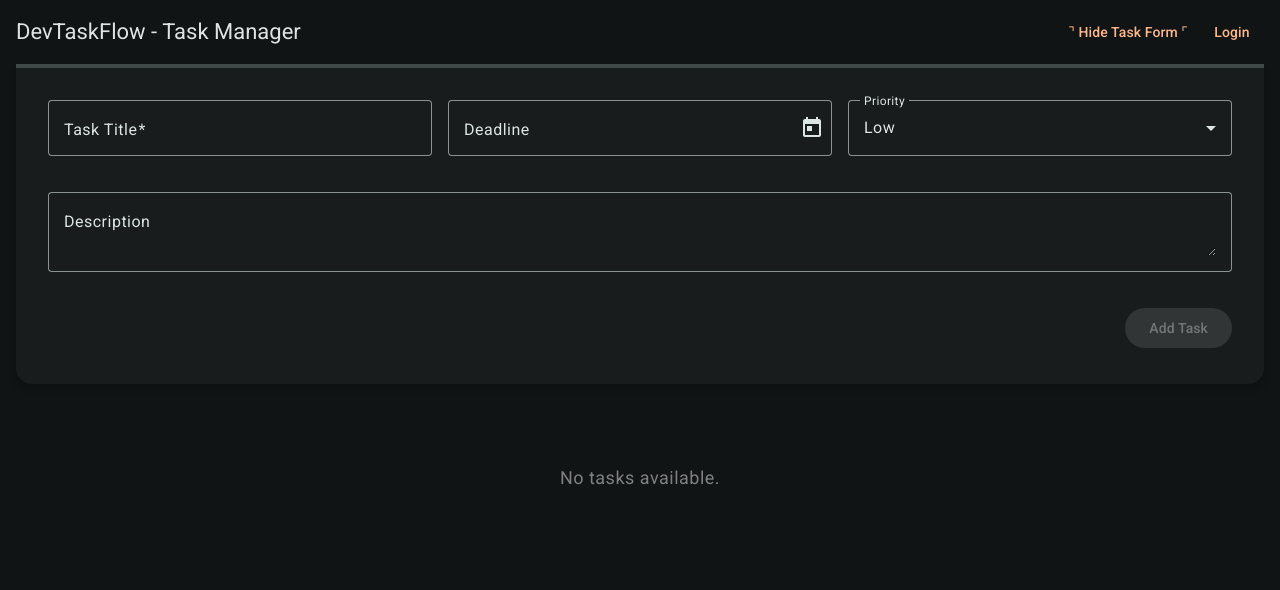
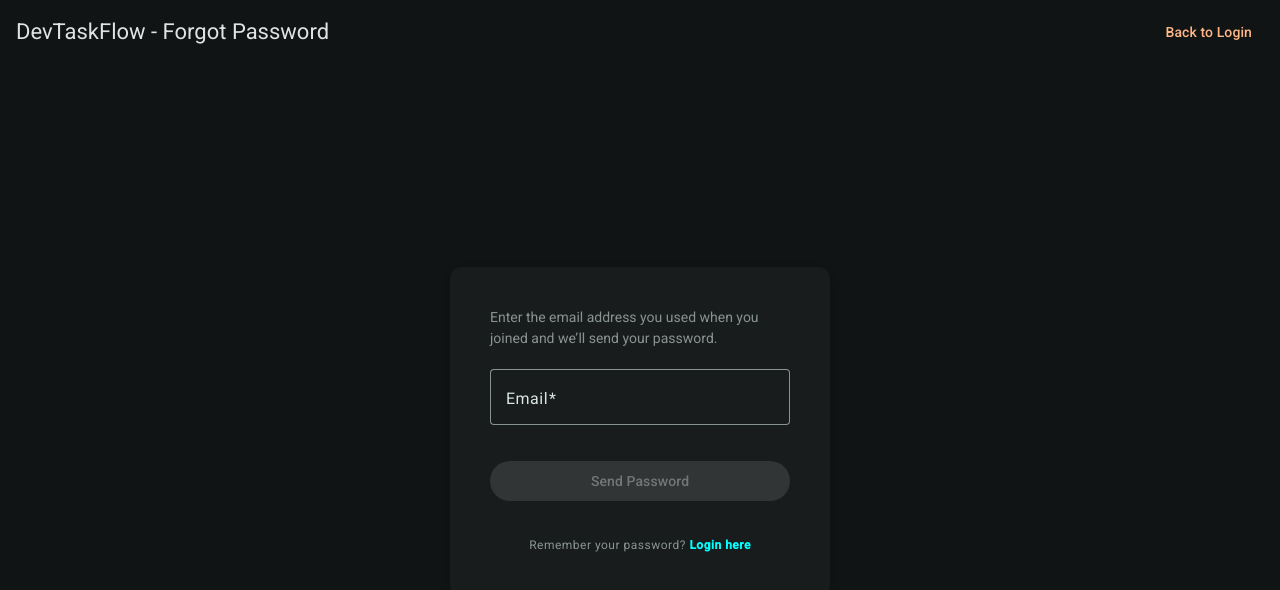
Before and after one commit to art2url/dev-task-flow, an Angular app: page /forgot-password in a window 1280 px wide. Before the commit this address led to /tasks. Shown: the top 590 px of the page. Built offline with nearby package versions, Linux system fonts and the light colour scheme.

Commit message:
Added Forgot Password component

```diff
--- a/src/app/app.routes.ts
+++ b/src/app/app.routes.ts
@@ -2,11 +2,13 @@ import { Routes } from '@angular/router';
 import { TaskListComponent } from './features/tasks/task-list/task-list.component';
 import { LoginComponent } from './features/auth/login/login.component';
 import { RegisterComponent } from './features/auth/register/register.component';
+import { ForgotPasswordComponent } from './features/auth/forgot-password/forgot-password.component';
 
 export const appRoutes: Routes = [
   { path: 'tasks', component: TaskListComponent },
   { path: 'login', component: LoginComponent },
   { path: 'register', component: RegisterComponent },
+  { path: 'forgot-password', component: ForgotPasswordComponent },
   { path: '', redirectTo: 'tasks', pathMatch: 'full' },
   { path: '**', redirectTo: 'tasks' },
 ];
--- /dev/null
+++ b/src/app/features/auth/forgot-password/forgot-password.component.html
@@ -0,0 +1,47 @@
+<app-header></app-header>
+
+<div class="auth-container">
+  <mat-card class="auth-card">
+    <mat-card-content>
+      <h3 class="auth-title">
+        Enter the email address you used when you joined and we’ll send your
+        password.
+      </h3>
+
+      <form #forgotPasswordForm="ngForm">
+        <mat-form-field appearance="outline" class="auth-input">
+          <mat-label>Email</mat-label>
+          <input
+            matInput
+            [(ngModel)]="email"
+            name="email"
+            type="email"
+            required
+            email
+            #emailInput="ngModel"
+            (keypress)="onKeyPress($event)"
+          />
+          <mat-error *ngIf="emailInput.invalid && emailInput.touched">
+            Please enter a valid email.
+          </mat-error>
+        </mat-form-field>
+
+        <button
+          mat-flat-button
+          color="primary"
+          class="auth-button"
+          (click)="onResetPassword()"
+          [disabled]="forgotPasswordForm.invalid || loading"
+        >
+          <mat-spinner *ngIf="loading" diameter="20"></mat-spinner>
+          <span *ngIf="!loading">Send Password</span>
+        </button>
+      </form>
+
+      <p class="auth-text">
+        Remember your password?
+        <a routerLink="/login">Login here</a>
+      </p>
+    </mat-card-content>
+  </mat-card>
+</div>
--- /dev/null
+++ b/src/app/features/auth/forgot-password/forgot-password.component.scss
@@ -0,0 +1,48 @@
+@use "sass:math";
+@import "variables";
+
+.auth-container {
+  display: flex;
+  justify-content: center;
+  align-items: center;
+  height: calc(100vh - 64px);
+}
+
+.auth-card {
+  width: 380px;
+  padding: 24px;
+  border-radius: 12px;
+  box-shadow: 0px 4px 10px rgba(0, 0, 0, 0.2);
+}
+
+.auth-input {
+  width: 100%;
+  max-width: 340px;
+  margin-bottom: 16px;
+}
+
+.auth-button {
+  width: 100%;
+}
+
+.auth-title {
+  text-align: left;
+  margin-bottom: 20px;
+  font-size: 14px;
+  line-height: 1.5;
+  color: $text-color;
+}
+
+.auth-text {
+  text-align: center;
+  margin-top: math.div($spacing, 0.5);
+  font-size: 12px;
+  color: $text-color;
+
+  a {
+    color: $primary-color;
+    text-decoration: none;
+    font-weight: bold;
+    cursor: pointer;
+  }
+}
--- /dev/null
+++ b/src/app/features/auth/forgot-password/forgot-password.component.ts
@@ -0,0 +1,64 @@
+import { Component } from '@angular/core';
+import { CommonModule } from '@angular/common';
+import { FormsModule } from '@angular/forms';
+import { HttpClient } from '@angular/common/http';
+import { Router } from '@angular/router';
+import { RouterModule } from '@angular/router';
+import { HeaderComponent } from '../../../shared/header/header.component';
+
+// Angular Material Imports
+import { MatCardModule } from '@angular/material/card';
+import { MatFormFieldModule } from '@angular/material/form-field';
+import { MatInputModule } from '@angular/material/input';
+import { MatButtonModule } from '@angular/material/button';
+import { MatProgressSpinnerModule } from '@angular/material/progress-spinner';
+
+@Component({
+  selector: 'app-forgot-password',
+  standalone: true,
+  imports: [
+    CommonModule,
+    FormsModule,
+    RouterModule,
+    HeaderComponent,
+    MatCardModule,
+    MatFormFieldModule,
+    MatInputModule,
+    MatButtonModule,
+    MatProgressSpinnerModule,
+  ],
+  templateUrl: './forgot-password.component.html',
+  styleUrl: './forgot-password.component.scss',
+})
+export class ForgotPasswordComponent {
+  email = '';
+  loading = false;
+
+  constructor(private http: HttpClient, private router: Router) {}
+
+  onResetPassword(): void {
+    if (!this.email) return;
+
+    this.loading = true;
+    this.http
+      .post('https://dev-task-flow-auth-server.onrender.com/forgot-password', {
+        email: this.email,
+      })
+      .subscribe({
+        next: () => {
+          alert('A password reset link has been sent to your email.');
+          this.router.navigate(['/login']);
+        },
+        error: () => {
+          alert('Failed to send reset link. Please try again.');
+        },
+        complete: () => (this.loading = false),
+      });
+  }
+
+  onKeyPress(event: KeyboardEvent): void {
+    if (event.key === 'Enter') {
+      this.onResetPassword();
+    }
+  }
+}
--- a/src/app/features/auth/login/login.component.html
+++ b/src/app/features/auth/login/login.component.html
@@ -51,7 +51,7 @@
 
         <p class="auth-text error-message" *ngIf="errorMessage">
           {{ errorMessage }}
-          <a routerLink="#">Forgot?</a>
+          <a routerLink="/forgot-password">Forgot?</a>
         </p>
 
         <p class="auth-text" *ngIf="!errorMessage">
--- a/src/app/shared/header/header.component.ts
+++ b/src/app/shared/header/header.component.ts
@@ -21,19 +21,23 @@ export class HeaderComponent {
   get isAuthPage(): boolean {
     return (
       this.router.url.includes('/login') ||
-      this.router.url.includes('/register')
+      this.router.url.includes('/register') ||
+      this.router.url.includes('/forgot-password')
     );
   }
 
   get title(): string {
-    if (this.router.url.includes('/login')) return 'Login';
-    if (this.router.url.includes('/register')) return 'Register';
+    if (this.router.url.includes('/login')) return 'DevTaskFlow - Login';
+    if (this.router.url.includes('/register')) return 'DevTaskFlow - Register';
+    if (this.router.url.includes('/forgot-password'))
+      return 'DevTaskFlow - Forgot Password';
     return 'DevTaskFlow - Task Manager';
   }
 
   get buttonLabel(): string {
     if (this.router.url.includes('/login')) return 'Register';
     if (this.router.url.includes('/register')) return 'Login';
+    if (this.router.url.includes('/forgot-password')) return 'Back to Login';
     return localStorage.getItem('authToken') ? 'Logout' : 'Login';
   }
 
@@ -41,6 +45,8 @@ export class HeaderComponent {
     if (this.router.url.includes('/login')) {
       this.router.navigate(['/register']);
     } else if (this.router.url.includes('/register')) {
+      this.router.navigate(['/login']);
+    } else if (this.router.url.includes('/forgot-password')) {
       this.router.navigate(['/login']);
     } else {
       if (localStorage.getItem('authToken')) {
```
Also changed, not shown: 1 other file (tests, documents, lock files or other folders).
